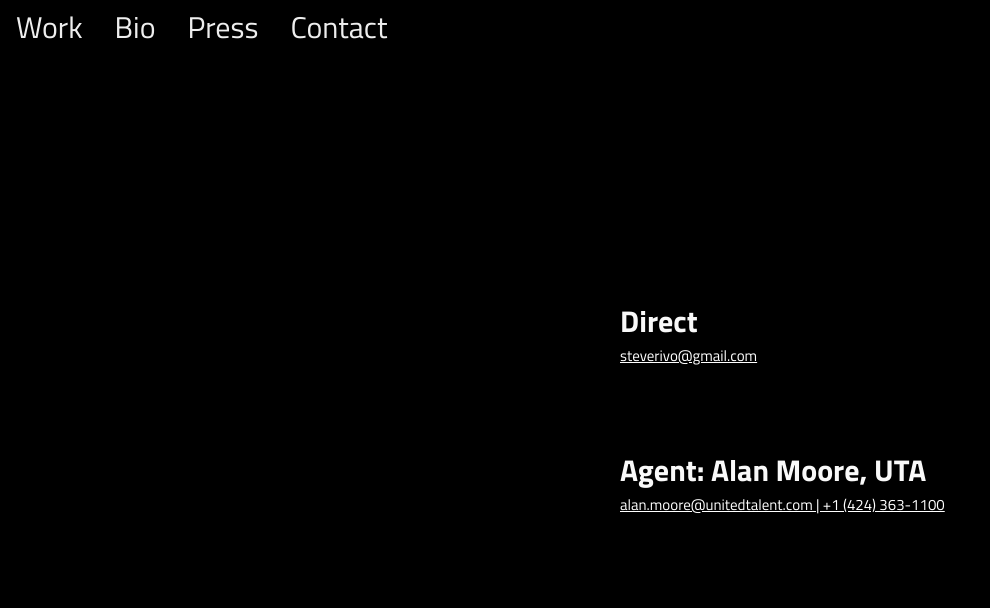
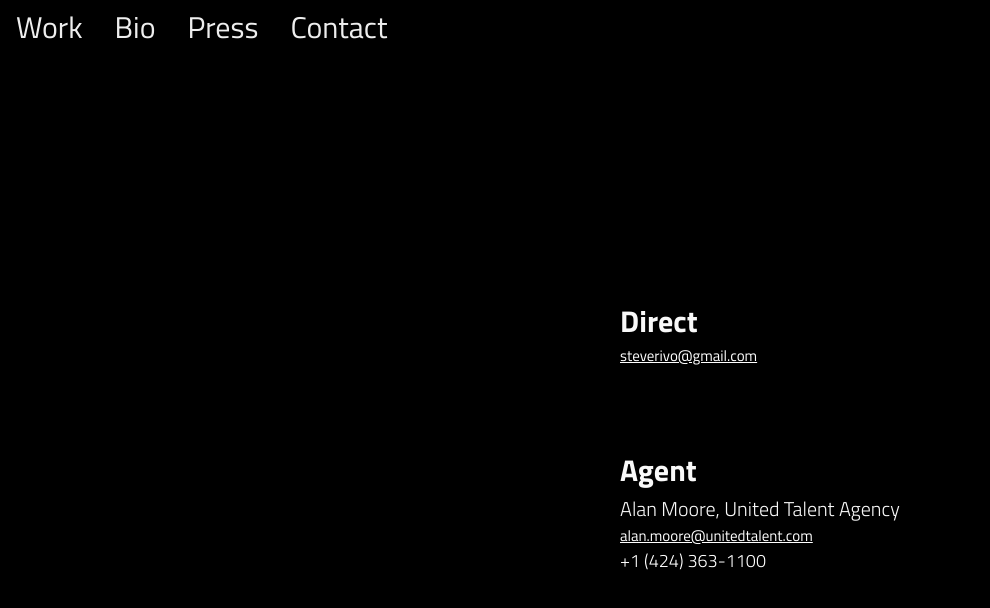
Before and after one commit to physixpro/stevenew, a React (Create React App) app: page /contact in a window 1280 px wide. Shown: the top 608 px of the page, without its empty margins (0-990 px from the left). Built offline with nearby package versions, Linux system fonts and the light colour scheme.

Commit message:
final update without changed videos

```diff
--- a/src/Styles/bio.css
+++ b/src/Styles/bio.css
@@ -28,6 +28,7 @@ p {
   width: 50%;
   line-height: 2em;
   padding: 60px;
+  cursor: default;
 }
 
 .top-line {
--- a/src/Styles/contact.css
+++ b/src/Styles/contact.css
@@ -9,12 +9,24 @@
   padding-top: 190px;
 }
 
+h6 {
+  color: rgb(255, 255, 255);
+  font-size: 18px;
+  font-weight: lighter;
+}
 .contact-header {
   font-size: 30px;
   text-align: left;
   color: rgb(249, 249, 249);
+  cursor: default;
 }
-
+.contact-header-sub {
+  font-size: 20px;
+  text-align: left;
+  font-weight: lighter;
+  color: rgb(249, 249, 249);
+  cursor: default;
+}
 a {
   text-decoration: underline;
   color: white;
@@ -32,17 +44,31 @@ a {
     padding-left: 0px;
     padding-top: 190px;
   }
+
+  .contact-header-sub {
+    font-size: 5px;
+    white-space: nowrap;
+  }
 }
 @media only screen and (max-width: 375px) {
   .contact-wrap {
     padding-left: 0px;
     padding-top: 190px;
   }
+
+  .contact-header-sub {
+    font-size: 5px;
+    white-space: nowrap;
+  }
 }
 @media only screen and (max-width: 425px) {
   .contact-wrap {
     padding-left: 0px;
     padding-top: 190px;
+  }
+
+  .contact-header-sub {
+    font-size: 15px;
   }
 }
 @media only screen and (max-width: 768px) {
--- a/src/Styles/navbar.css
+++ b/src/Styles/navbar.css
@@ -78,6 +78,7 @@ h1 {
   /* font-family: 'EB Garamond', serif; */
   letter-spacing: none;
   color: rgb(255, 255, 255);
+  cursor: default;
 }
 
 h3 {
@@ -88,6 +89,7 @@ h3 {
   letter-spacing: 5px;
   color: rgb(255, 255, 255);
   /* padding-top: 20px; */
+  cursor: default;
 }
 nav a {
   margin: 0 1rem;
--- a/src/routes/Contact.js
+++ b/src/routes/Contact.js
@@ -31,11 +31,13 @@ const Contact = () => {
         <button className="contact-p">
           <a href="mailto:steverivo@gmail.com">steverivo@gmail.com</a>{" "}
         </button>
-        <h4 className="contact-header">Agent: Alan Moore, UTA</h4>
+        <h4 className="contact-header">Agent</h4>
+        <h4 className="contact-header-sub">Alan Moore, United Talent Agency</h4>
         <button className="contact-p">
           <a href="mailto:alan.moore@unitedtalent.com">
-            alan.moore@unitedtalent.com | +1 (424) 363-1100
+            alan.moore@unitedtalent.com
           </a>
+          <h6 id="number"> +1 (424) 363-1100</h6>
         </button>
       </div>
     </div>
--- a/src/routes/Press.js
+++ b/src/routes/Press.js
@@ -122,6 +122,7 @@ const Fullpage = () => {
               Very Kinky Guy” (Link and PDF)
             </a>
           </li>
+          <br />
           <li>
             <a
               className="test-a"
@@ -230,7 +231,7 @@ const Fullpage = () => {
               Steve Rivo”
             </a>
           </li>{" "}
-          <br /> <br />
+          <br />
           <li>
             {" "}
             <a
--- a/src/styles-video/musicbox.css
+++ b/src/styles-video/musicbox.css
@@ -14,6 +14,7 @@
   font-family: "Titillium Web", sans-serif;
   font-size: 15px;
   font-weight: lighter;
+  cursor: default;
 }
 .video-paragraph {
   color: white;
@@ -28,6 +29,7 @@
   font-weight: lighter;
   font-family: "Titillium Web", sans-serif;
   font-size: 15px;
+  cursor: default;
 }
 
 .p-wrapper {
@@ -53,6 +55,7 @@ video {
   color: white;
   font-size: 20px;
   text-align: center;
+  cursor: default;
 }
 
 /********************** Media 768 px width ***************/
@@ -110,6 +113,7 @@ video {
   .video-trailer {
     max-width: 300px;
     text-align: center;
+    cursor: default;
   }
   .react-player {
     width: 100%;
@@ -124,6 +128,7 @@ video {
     text-align: center;
     padding-bottom: 40px;
     letter-spacing: 1px;
+    cursor: default;
   }
   .video-paragraph {
     color: white;
@@ -138,6 +143,7 @@ video {
     text-align: center;
     font-family: "Titillium Web", sans-serif;
     font-size: 15px;
+    cursor: default;
   }
 
   .wrap-video-content {
--- a/src/video-components/Kayakfishing.js
+++ b/src/video-components/Kayakfishing.js
@@ -58,7 +58,8 @@ const Musicbox = () => {
             Bourdain journeys to the progressive South American nation of
             Uruguay, accompanied by NYC chef Ignacio Mattos, a native Uruguayan,
             where they enjoy a wide selection of meats in a country where cattle
-            outnumber people almost 4 to 1.
+            outnumber people almost 4 to 1. This excerpt features fishermen in
+            Jose Ignacio, Uruguay who pursue their catches from kayaks.
           </p>
         </div>
       </div>
```
